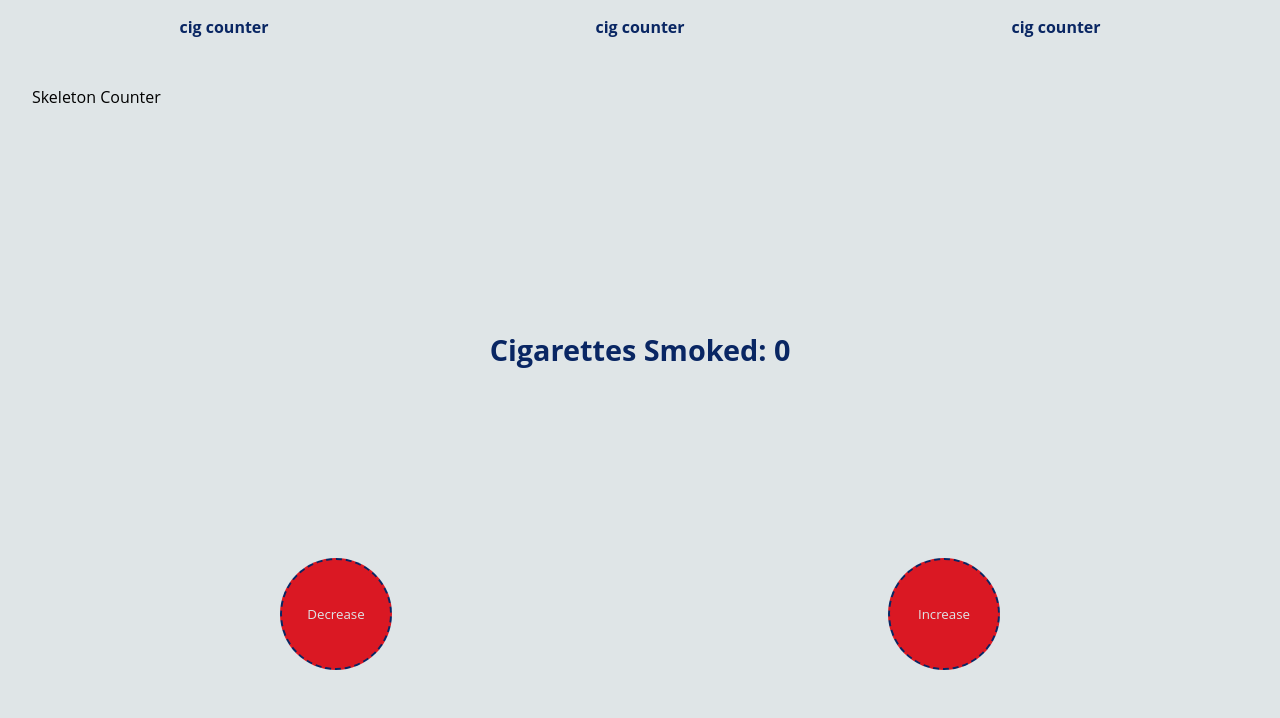
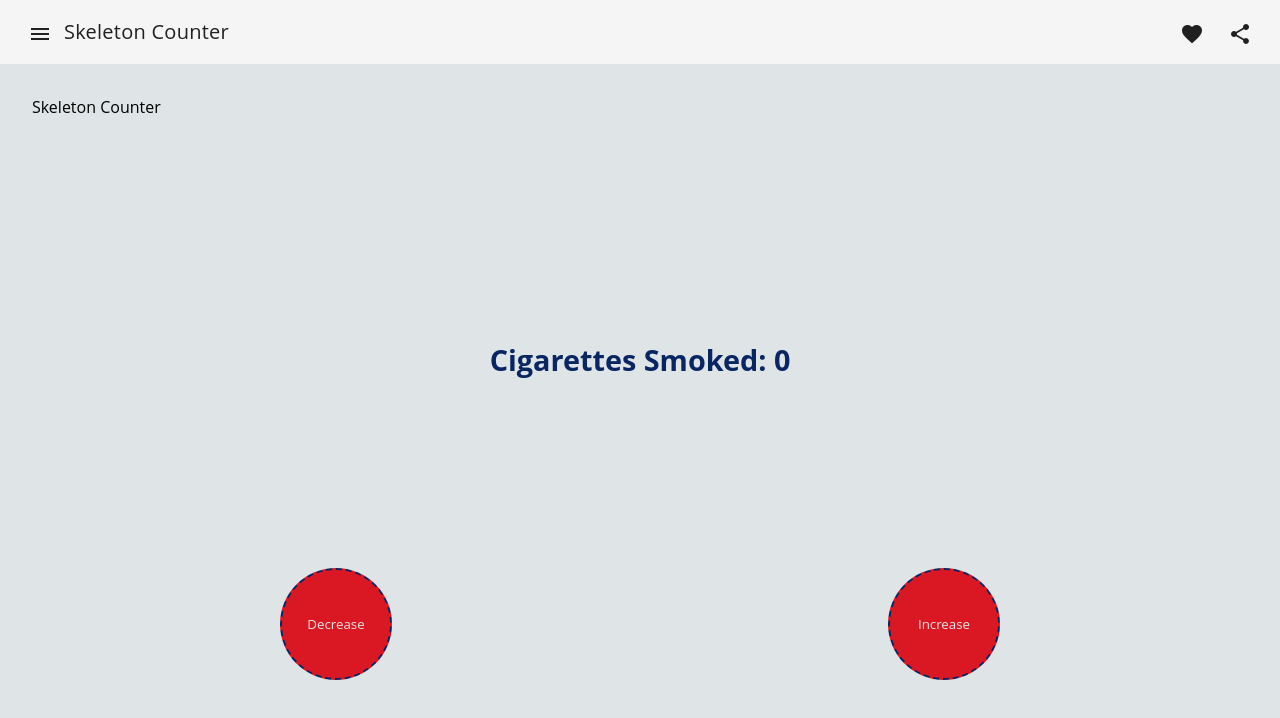
Before and after one commit to cagatay-usta/pwa-counter-skeleton, an Angular app: page /cig-counter in a window 1280 px wide. Shown: the top 718 px of the page. Built offline with nearby package versions, Linux system fonts and the light colour scheme.

Commit message:
integrate angular material

```diff
--- a/angular.json
+++ b/angular.json
@@ -30,8 +30,9 @@
 							"src/manifest.webmanifest"
 						],
 						"styles": [
-							"src/styles.scss"
-						],
+              "@angular/material/prebuilt-themes/indigo-pink.css",
+              "src/styles.scss"
+            ],
 						"scripts": [],
 						"serviceWorker": true,
 						"ngswConfigPath": "ngsw-config.json"
@@ -95,8 +96,9 @@
 							"src/manifest.webmanifest"
 						],
 						"styles": [
-							"src/styles.scss"
-						],
+              "@angular/material/prebuilt-themes/indigo-pink.css",
+              "src/styles.scss"
+            ],
 						"scripts": []
 					}
 				}
--- a/package.json
+++ b/package.json
@@ -11,10 +11,12 @@
   "private": true,
   "dependencies": {
     "@angular/animations": "^16.2.0",
+    "@angular/cdk": "^16.2.10",
     "@angular/common": "^16.2.0",
     "@angular/compiler": "^16.2.0",
     "@angular/core": "^16.2.0",
     "@angular/forms": "^16.2.0",
+    "@angular/material": "^16.2.10",
     "@angular/platform-browser": "^16.2.0",
     "@angular/platform-browser-dynamic": "^16.2.0",
     "@angular/router": "^16.2.0",
--- a/src/app/header/header.component.html
+++ b/src/app/header/header.component.html
@@ -1,5 +1,17 @@
-<ul class="menu-list">
-  <li class="menu-item"><a routerLink="cig-counter">cig counter</a></li>
-  <li class="menu-item"><a routerLink="cig-counter">cig counter</a></li>
-  <li class="menu-item"><a routerLink="cig-counter">cig counter</a></li>
-</ul>
+<mat-toolbar class="menu-toolbar">
+  <div class="menu-container">
+    <button mat-icon-button class="menu-icon">
+      <mat-icon>menu</mat-icon>
+    </button>
+    <span>Skeleton Counter</span>
+    <span class="menu-spacer"></span>
+  </div>
+  <div class="menu-container">
+    <button mat-icon-button class="menu-icon favorite-icon">
+      <mat-icon>favorite</mat-icon>
+    </button>
+    <button mat-icon-button class="menu-icon">
+      <mat-icon>share</mat-icon>
+    </button>
+  </div>
+</mat-toolbar>
--- a/src/app/header/header.component.scss
+++ b/src/app/header/header.component.scss
@@ -1,19 +1,12 @@
 @use "/src/style/theme" as *;
 
-.menu-list {
+.menu-toolbar {
   display: flex;
-  justify-content: space-around;
+  justify-content: space-between;
+  align-items: center;
   padding: 1rem;
-}
-
-.menu-item {
-  list-style: none;
-  > a {
-    text-decoration: none;
-    color: $brand-secondary;
-    font-weight: bold;
-    &:hover {
-      text-decoration: underline $brand-primary;
-    }
+  & .menu-container {
+    display: flex;
+    align-items: center;
   }
 }
--- a/src/app/header/header.component.ts
+++ b/src/app/header/header.component.ts
@@ -3,8 +3,6 @@
 @Component({
   selector: 'app-header',
   templateUrl: './header.component.html',
-  styleUrls: ['./header.component.scss']
+  styleUrls: ['./header.component.scss'],
 })
-export class HeaderComponent {
-
-}
+export class HeaderComponent {}
--- a/src/index.html
+++ b/src/index.html
@@ -8,6 +8,9 @@
   <link rel="icon" type="image/x-icon" href="favicon.ico">
   <link rel="manifest" href="manifest.webmanifest">
   <meta name="theme-color" content="#1976d2">
+  <link rel="preconnect" href="https://fonts.gstatic.com">
+  <link href="https://fonts.googleapis.com/css2?family=Roboto:wght@300;400;500&display=swap" rel="stylesheet">
+  <link href="https://fonts.googleapis.com/icon?family=Material+Icons" rel="stylesheet">
 </head>
 <body>
   <app-root></app-root>
--- a/src/style/global.scss
+++ b/src/style/global.scss
@@ -1,4 +1,5 @@
 @use "/src/style/theme" as *;
+@import "../node_modules/@angular/material/prebuilt-themes/indigo-pink.css";
 *{
   margin: 0;
   padding: 0;
--- a/src/styles.scss
+++ b/src/styles.scss
@@ -1,3 +1,5 @@
 /* You can add global styles to this file, and also import other style files */
 
 @import "/src/style/global.scss";
+html, body { height: 100%; }
+body { margin: 0; font-family: Roboto, "Helvetica Neue", sans-serif; }
```
Also changed, not shown: src/app/app.module.ts (+10 -0 lines), 1 other file (tests, documents, lock files or other folders).
